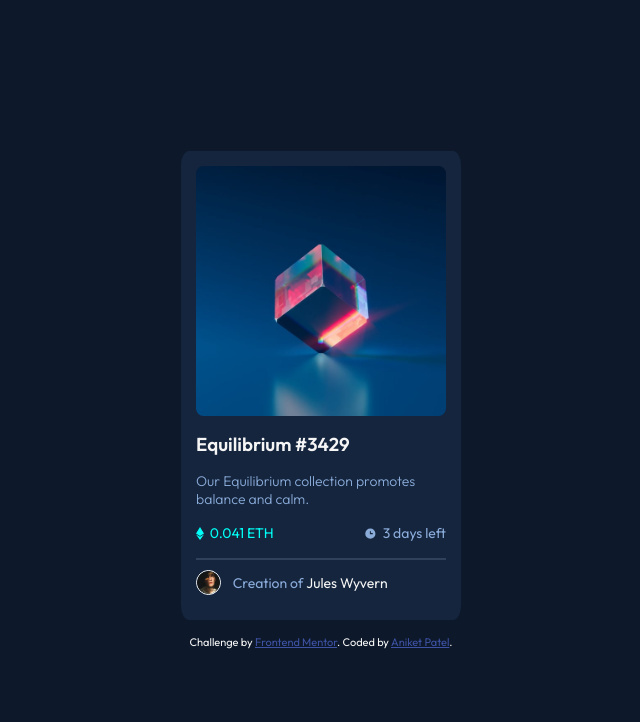
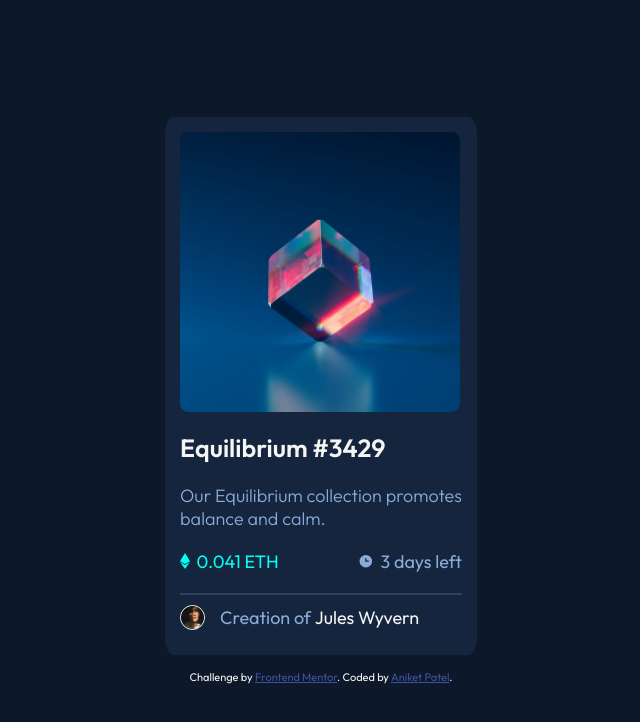
Before and after one commit to aniketvp2/nft-preview-card-comp, a plain HTML site: page index.html in a window 1280 px wide. Shown: the whole page, without its empty margins (319-959 px from the left). Drawn offline with Linux system fonts and the light colour scheme.

Commit message:
card size and font adjustments

```diff
--- a/style.css
+++ b/style.css
@@ -1,7 +1,7 @@
 @import url('https://fonts.googleapis.com/css2?family=Outfit:wght@300;400;600&display=swap');
 
 :root {
-    --margin-bottom: 16px;
+    --margin-bottom: 20px;
 }
 
 *{
@@ -50,8 +50,8 @@ body {
 }
 
 .nft-image img {
-    width: 250px;
-    height: 250px;
+    width: 280px;
+    height: 280px;
     border-radius: 3%;
     display: block;
 }
@@ -88,6 +88,10 @@ body {
     margin-bottom: var(--margin-bottom);
 }
 
+.nft-title h3 {
+    font-size: 25px;
+}
+
 .nft-title:hover {
     color: hsl(178, 100%, 50%);
     cursor: pointer;
@@ -96,17 +100,17 @@ body {
 .nft-desc {
     color: hsl(215, 51%, 70%);
     font-weight: 300;
-    font-size: 14px;
+    font-size: 18px;
     margin-bottom: var(--margin-bottom);
 }
 
 .icon {
-    height: 13px;
+    height: 16px;
     margin-right: 3px;
 }
 
 .price-days_left {
-    font-size: 14px;
+    font-size: 18px;
     margin-bottom: var(--margin-bottom);
     display: flex;
     justify-content: space-between;
@@ -130,7 +134,7 @@ hr {
     display: inline-flex;
     align-items: center;
     margin-block: 10px;
-    font-size: 14px;
+    font-size: 18px;
 }
 
 .credits img {
```
